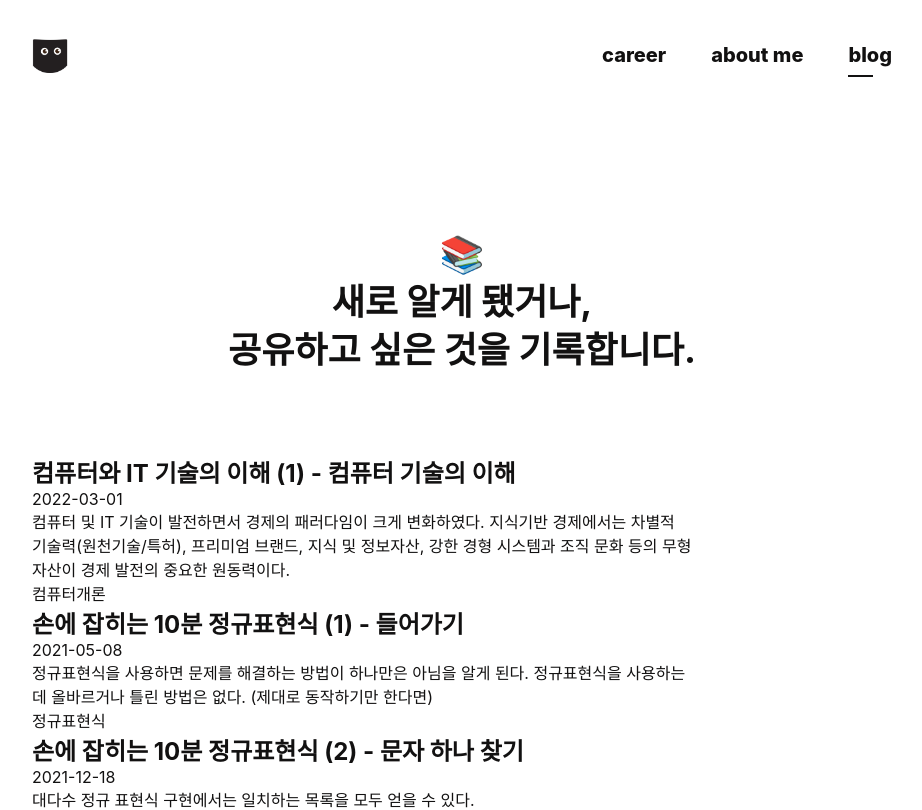
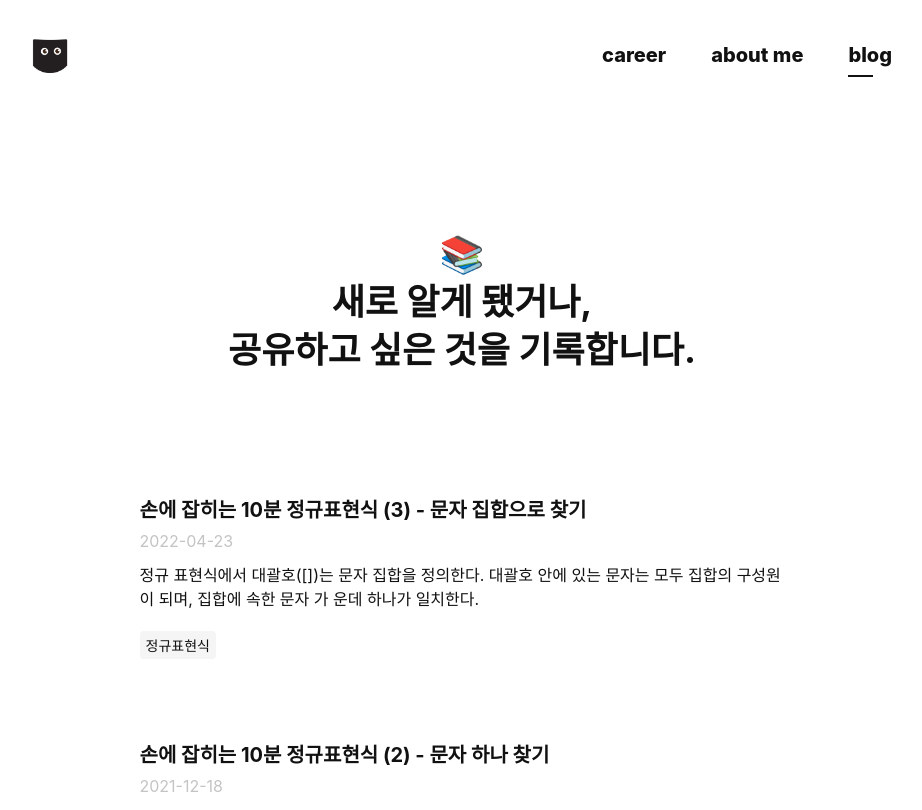
Before and after one commit to danbileee/blog, a Next.js app: page /blog in a window 1280 px wide. Shown: the top 810 px of the page, without its empty margins (178-1100 px from the left). Built offline with nearby package versions, Linux system fonts and the light colour scheme; a web font is replaced by a local one.

Commit message:
feat: add style to blog main

```diff
--- a/src/components/cards/PostCard.tsx
+++ b/src/components/cards/PostCard.tsx
@@ -1,20 +1,7 @@
 import styled from '@emotion/styled';
 import mediaQuery from '@styles/mediaQuery';
 import { Post } from '@constants/types';
-
-const Container = styled.a`
-  &:not(:last-of-type) {
-    margin-bottom: 50px;
-  }
-`;
-
-const Content = styled.div`
-  width: 660px;
-
-  ${mediaQuery.mobile} {
-    width: 100%;
-  }
-`;
+import getEllipsisStyle from '@utils/getEllipsisStyle';
 
 interface Props {
   post: Post;
@@ -29,13 +16,74 @@ export default function PostCard({ post }: Props) {
   return (
     <Container href={slug}>
       <Content>
-        <h2>{title}</h2>
-        <p>{publishedAt}</p>
-        <p>{description}</p>
-        {tags.map((tag) => (
-          <span key={tag}>{tag}</span>
-        ))}
+        <Title>{title}</Title>
+        <PublishedAt>{publishedAt}</PublishedAt>
+        <Description>{description}</Description>
+        <Tags>
+          {tags.map((tag) => (
+            <Tag key={tag}>{tag}</Tag>
+          ))}
+        </Tags>
       </Content>
     </Container>
   );
 }
+
+const Container = styled.a`
+  display: flex;
+  align-items: center;
+  justify-content: center;
+  width: 100%;
+  padding-block: 40px;
+  background-color: ${({ theme }) => theme.colors.white};
+  transition: background-color ease-in-out 0.2s;
+
+  @media (hover: hover) and (pointer: fine) {
+    :hover {
+      background-color: ${({ theme }) => theme.colors.gray100};
+
+      li {
+        background-color: ${({ theme }) => theme.colors.white};
+      }
+    }
+  }
+`;
+
+const Content = styled.div`
+  width: 75%;
+
+  ${mediaQuery.mobile} {
+    width: 100%;
+  }
+`;
+
+const Title = styled.h3`
+  font-size: 20px;
+  ${getEllipsisStyle(2)}
+`;
+
+const PublishedAt = styled.p`
+  color: ${({ theme }) => theme.colors.gray300};
+  margin: 8px 0 12px;
+`;
+
+const Description = styled.p`
+  line-height: 1.5;
+  ${getEllipsisStyle(2)}
+`;
+
+const Tags = styled.ul`
+  display: flex;
+  align-items: center;
+  flex-wrap: wrap;
+  gap: 8px;
+  margin-top: 20px;
+`;
+
+const Tag = styled.li`
+  font-size: 14px;
+  padding: 4px 6px;
+  border-radius: 4px;
+  background-color: ${({ theme }) => theme.colors.gray100};
+  transition: background-color ease-in-out 0.2s;
+`;
--- a/src/components/layout/Header.tsx
+++ b/src/components/layout/Header.tsx
@@ -93,7 +93,6 @@ const NavAnchor = styled.a<{ isActive: boolean }>`
     font-weight: 600;
   }
 
-  ${mediaQuery.desktop} {
   &::after {
     content: '';
     display: block;
@@ -114,6 +113,7 @@ const NavAnchor = styled.a<{ isActive: boolean }>`
       `}
   }
 
+  @media (hover: hover) and (pointer: fine) {
     &:hover {
       &::after {
         width: 25px;
--- a/src/components/layout/PageMeta.tsx
+++ b/src/components/layout/PageMeta.tsx
@@ -23,8 +23,6 @@ const Title = styled.h2`
   margin-bottom: 80px;
 
   ${mediaQuery.mobile} {
-    font-size: 22px;
-    line-height: 32px;
-    margin-bottom: 72px;
+    display: none;
   }
 `;
--- a/src/pages/blog.tsx
+++ b/src/pages/blog.tsx
@@ -8,6 +8,7 @@ import { getPath } from '@utils/getPath';
 import { getSlug } from '@utils/getSlug';
 import { Post } from '@constants/types';
 import PageMeta from '@components/layout/PageMeta';
+import styled from '@emotion/styled';
 
 interface Props {
   posts: Post[];
@@ -17,11 +18,11 @@ const Blog: NextPage<Props> = ({ posts }) => {
   return (
     <Layout>
       <PageMeta path="blog" />
-      <ul>
+      <PostCardList>
         {posts.map((post) => (
           <PostCard key={post.slug} post={post} />
         ))}
-      </ul>
+      </PostCardList>
     </Layout>
   );
 };
@@ -31,7 +32,8 @@ export default Blog;
 export async function getStaticProps() {
   const files = fs.readdirSync(getPath('posts'));
 
-  const posts = files.map((filename) => {
+  const posts = files
+    .map((filename) => {
       const mdxWithMeta = fs.readFileSync(getPath('posts', filename), 'utf-8');
       const { data: frontMatter } = matter(mdxWithMeta);
 
@@ -39,7 +41,12 @@ export async function getStaticProps() {
         frontMatter,
         slug: getSlug(filename),
       };
-  });
+    })
+    .sort(
+      (a, b) =>
+        new Date(b.frontMatter?.publishedAt).valueOf() -
+        new Date(a.frontMatter?.publishedAt).valueOf(),
+    );
 
   return {
     props: {
@@ -47,3 +54,5 @@ export async function getStaticProps() {
     },
   };
 }
+
+const PostCardList = styled.ul``;
--- a/src/pages/me.tsx
+++ b/src/pages/me.tsx
@@ -22,5 +22,5 @@ const AboutMeList = styled.ul`
   display: flex;
   flex-direction: column;
   align-items: center;
-  gap: 40px;
+  gap: 60px;
 `;
--- a/src/posts/computer101-01-introduction.mdx
+++ b/src/posts/computer101-01-introduction.mdx
@@ -1,9 +1,9 @@
 ---
 title: 컴퓨터와 IT 기술의 이해 (1) - 컴퓨터 기술의 이해
-publishedAt: '2022-03-01'
-updatedAt: '2022-03-01'
+publishedAt: '2021-03-01'
+updatedAt: '2021-03-01'
 description: 컴퓨터 및 IT 기술이 발전하면서 경제의 패러다임이 크게 변화하였다. 지식기반 경제에서는 차별적 기술력(원천기술/특허), 프리미엄 브랜드, 지식 및 정보자산, 강한 경형 시스템과 조직 문화 등의 무형 자산이 경제 발전의 중요한 원동력이다.
-tags: ['컴퓨터개론']
+tags: ['컴퓨터개론', '101']
 ---
 
 # 컴퓨터와 IT 기술의 이해
--- /dev/null
+++ b/src/utils/getEllipsisStyle.ts
@@ -0,0 +1,11 @@
+import { css } from '@emotion/react';
+
+export default function getEllipsisStyle(clamp: number) {
+  return css`
+    width: 100%;
+    display: -webkit-box;
+    -webkit-box-orient: vertical;
+    -webkit-line-clamp: ${clamp};
+    overflow: hidden;
+  `;
+}
```
Lines whose indentation alone changed are shown as unchanged.
